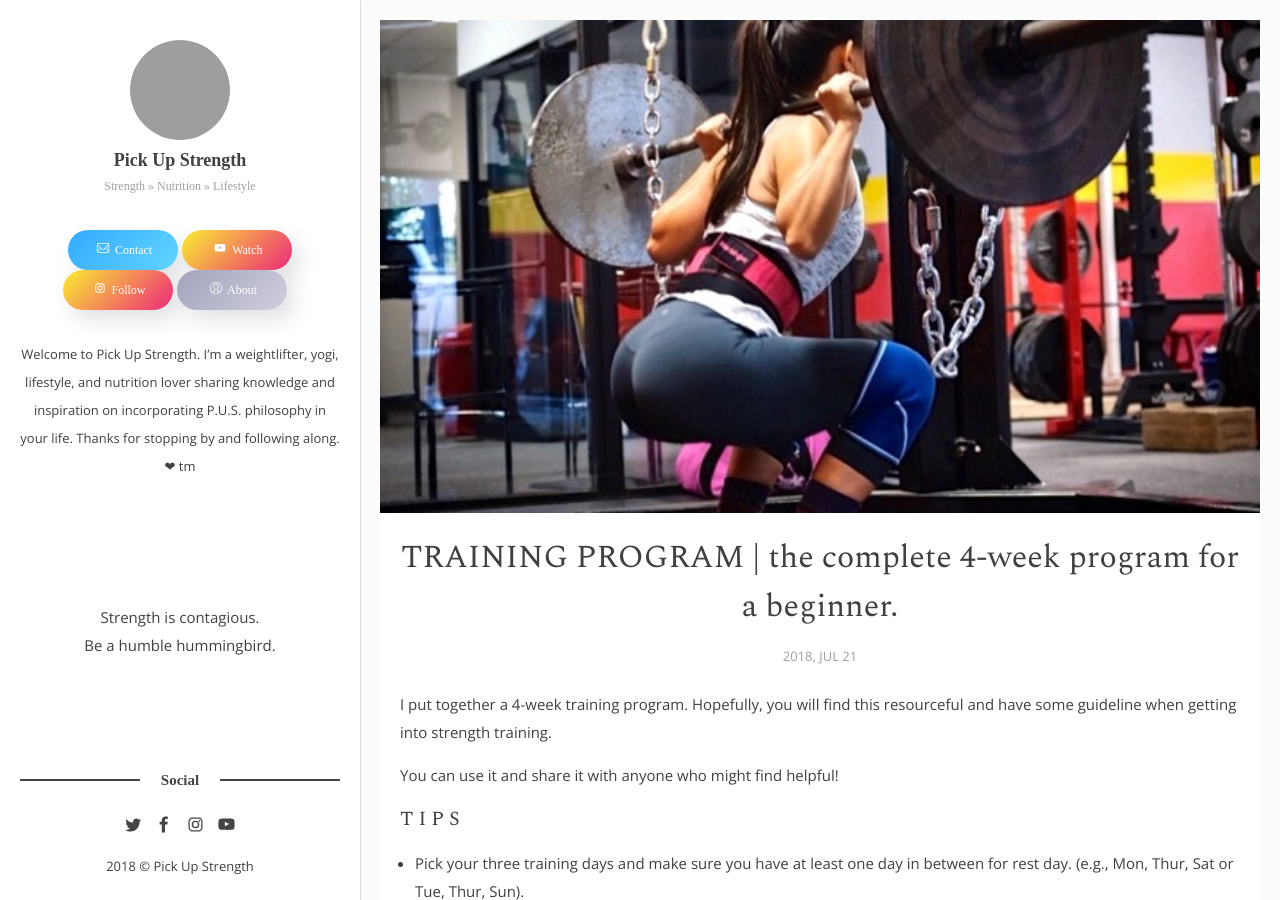
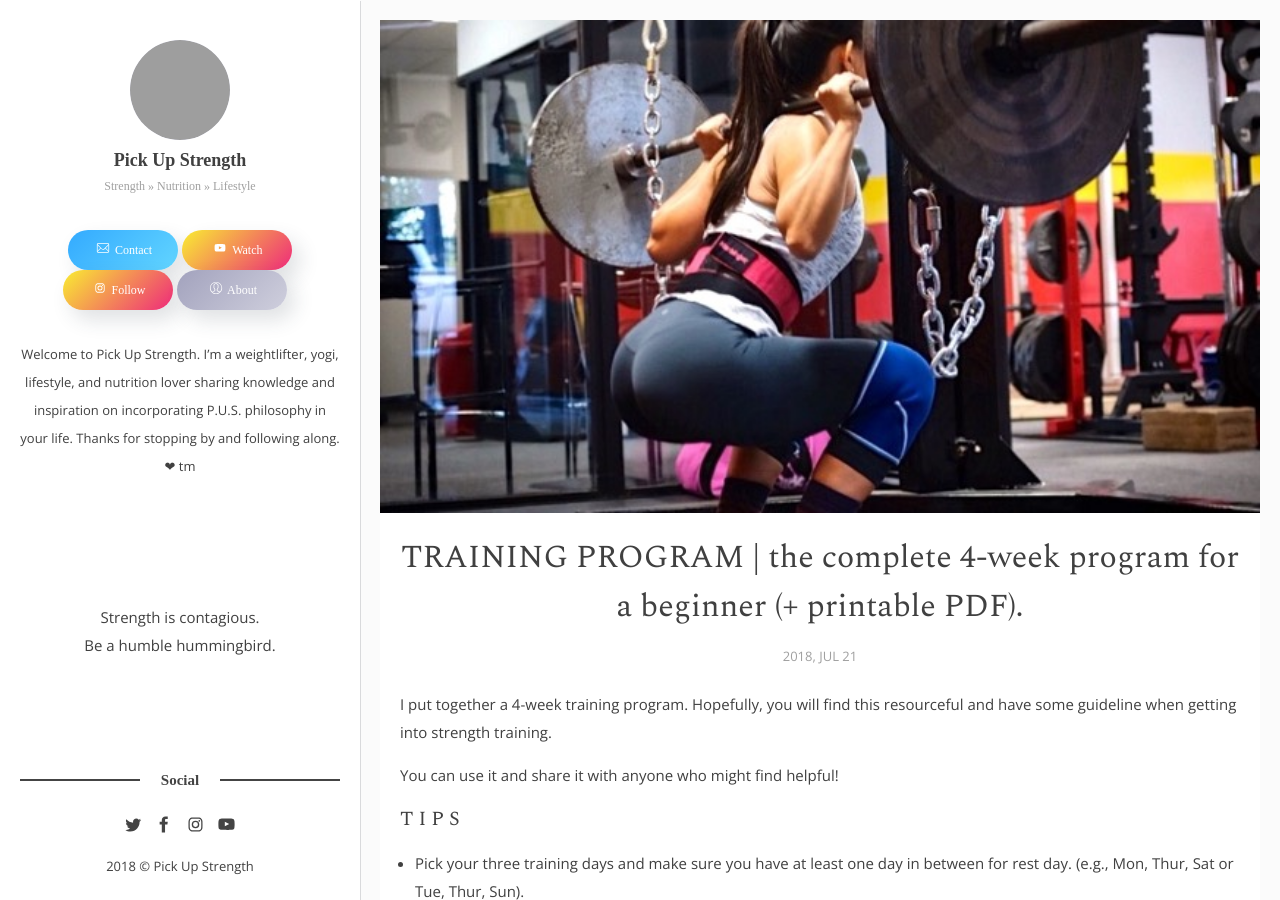
Before and after one commit to teckmonster/pickupstrength, a Jekyll site: the page built from _posts/2018-07-21-Complete-4-Week-Training-Program-Beginner.markdown, in a window 1280 px wide and 900 px high. Built offline with Jekyll 4.4.1, drawn with Linux system fonts in a browser that asks for light colours; some web fonts are replaced; comment, search, counter and statistics services are not loaded; grey boxes are pictures that could not be loaded.

Commit message:
printable PDF

```diff
--- a/_posts/2018-07-21-Complete-4-Week-Training-Program-Beginner.markdown
+++ b/_posts/2018-07-21-Complete-4-Week-Training-Program-Beginner.markdown
@@ -1,6 +1,6 @@
 ---
 layout: post
-title: "TRAINING PROGRAM | the complete 4-week program for a beginner."
+title: "TRAINING PROGRAM | the complete 4-week program for a beginner (+ printable PDF)."
 date: 2018-07-21 21:13:18 +0200
 modified: 2018-08-14 20:13:18 +0200
 image: barbell-squat.jpg
--- a/_posts/2018-09-21-Life-Changing-Habits-Words-Start-Letter-C.markdown
+++ b/_posts/2018-09-21-Life-Changing-Habits-Words-Start-Letter-C.markdown
@@ -1,6 +1,6 @@
 ---
 layout: post
-title: "LIFE-CHANGING HABITS | with these words starting with the letter C."
+title: "LIFE-CHANGING HABITS | with these words starting with the letter C (+ printable PDF)."
 date: 2018-08-25 22:13:18 +0200
 modified: 2018-08-25 22:13:18 +0200
 image: positive-wordcloud-letter-c.png
```
